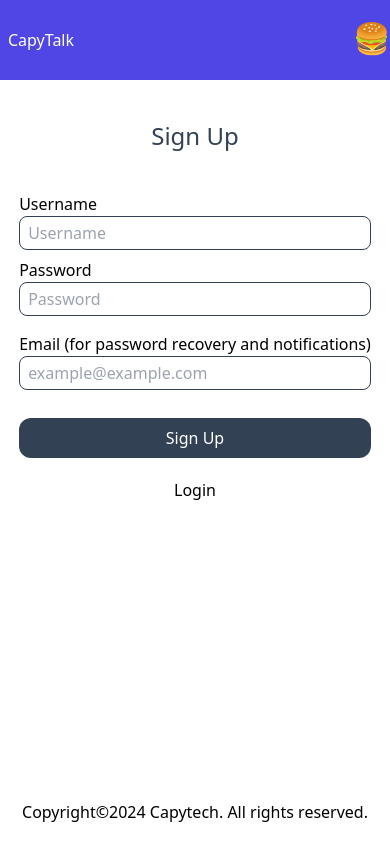
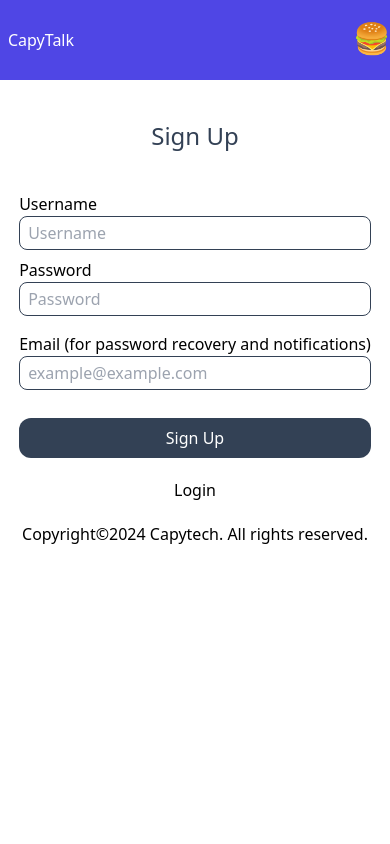
Before and after one commit to codingcapy/capytalk, a React (Vite) app: page /capytalk/users/signup in a window 390 px wide. Built offline with nearby package versions, Linux system fonts and the light colour scheme; no server answers.

Commit message:
25th commit
height adjustment for mobile browser url bar diff

```diff
--- a/src/pages/Dashboard.jsx
+++ b/src/pages/Dashboard.jsx
@@ -219,7 +219,7 @@ export default function Dashboard() {
     }, []);
 
     return (
-        <div className="flex flex-col min-h-screen bg-slate-800 text-white">
+        <div className="flex flex-col min-h-full bg-slate-800 text-white">
             <main className="flex-1">
                 <div className="hidden md:flex">
                     <div className="flex">
--- a/src/pages/HomePage.jsx
+++ b/src/pages/HomePage.jsx
@@ -16,7 +16,7 @@ export default function HomePage() {
     const { user } = useAuthStore((state) => state);
 
     return (
-        <div className="flex flex-col min-h-screen ">
+        <div className="flex flex-col min-h-full ">
             <Header />
             <h1 className="py-5 text-2xl font-medium text-center bg-indigo-600 text-white">CapyTalk</h1>
             <p className="py-5 font-medium text-center bg-indigo-600 text-white">Chat, communicate, play with friends and have fun</p>
--- a/src/pages/SignupPage.jsx
+++ b/src/pages/SignupPage.jsx
@@ -35,7 +35,7 @@ export default function SignupPage() {
     }
 
     return (
-        <div className="flex flex-col min-h-screen">
+        <div className="flex flex-col min-h-full">
             <Header />
             <main className="flex-1 mx-auto">
                 <form onSubmit={handleSubmit} className="flex flex-col">
```
